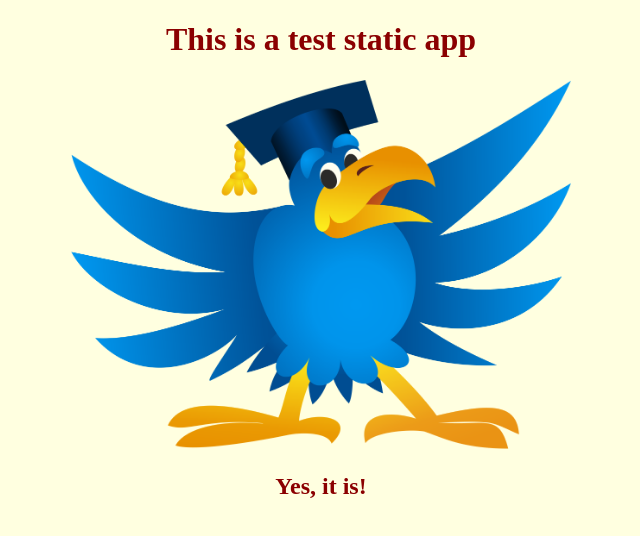
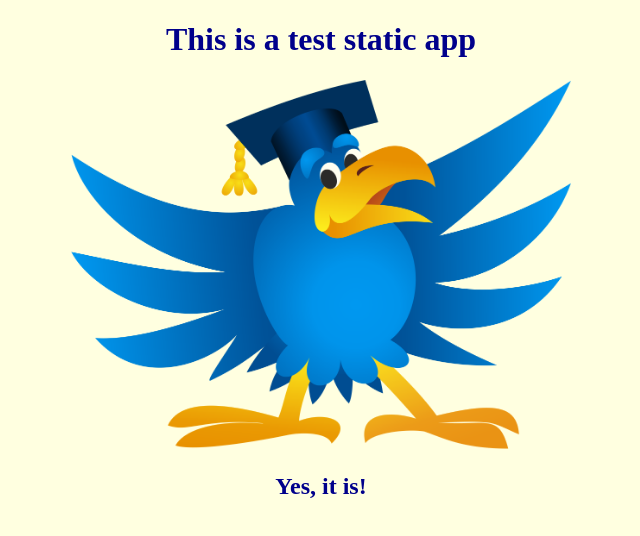
Before and after one commit to AndreyGartvichBristol/test-static-web, a plain HTML site: page index.html in a window 1280 px wide. Shown: the whole page, without its empty margins (319-959 px from the left). Drawn offline with Linux system fonts and the light colour scheme.

Commit message:
Update index.css

```diff
--- a/index.css
+++ b/index.css
@@ -3,5 +3,5 @@ body {
     background-color: lightyellow;
 }
 h1,h2 {
-     color: darkred;
+     color: darkblue;
 }
```
